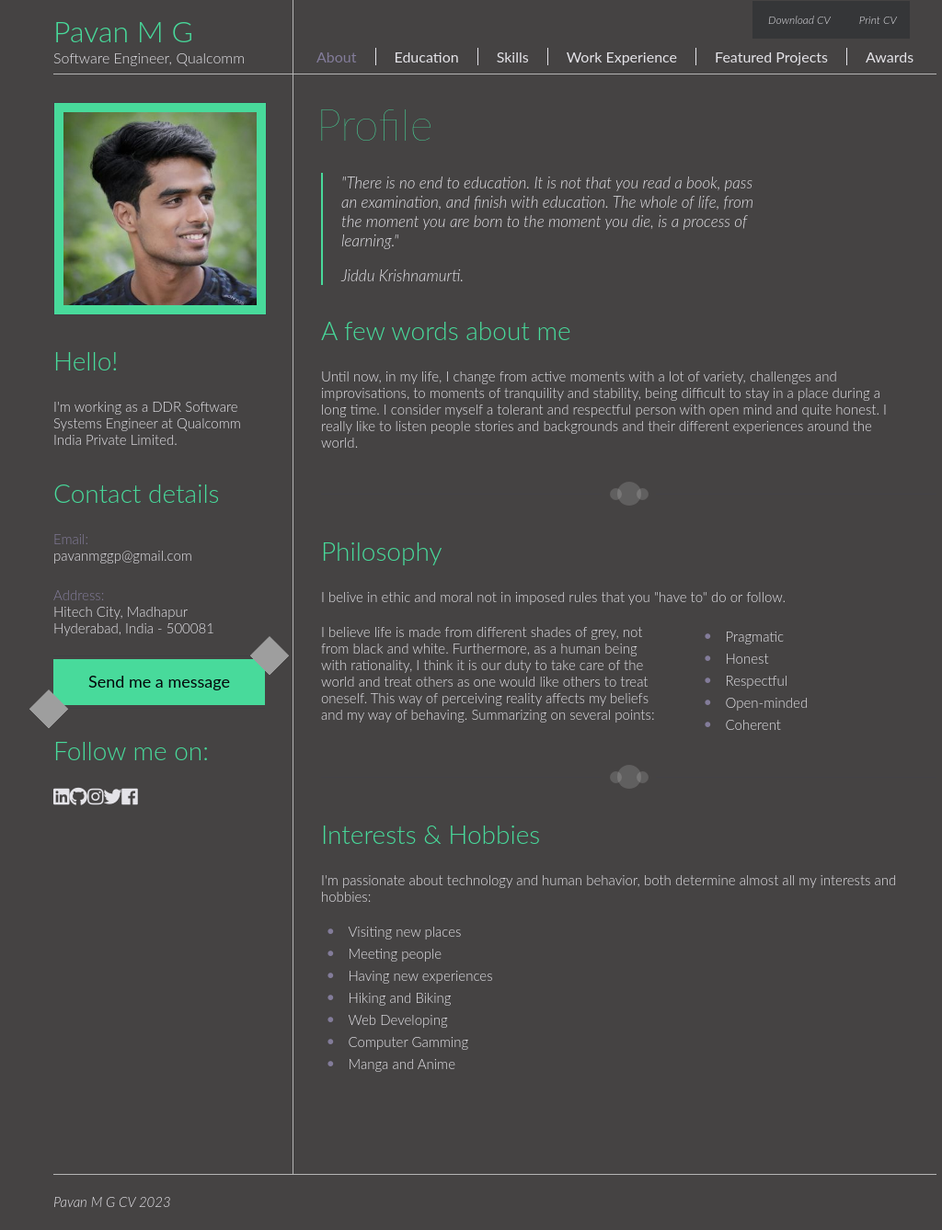
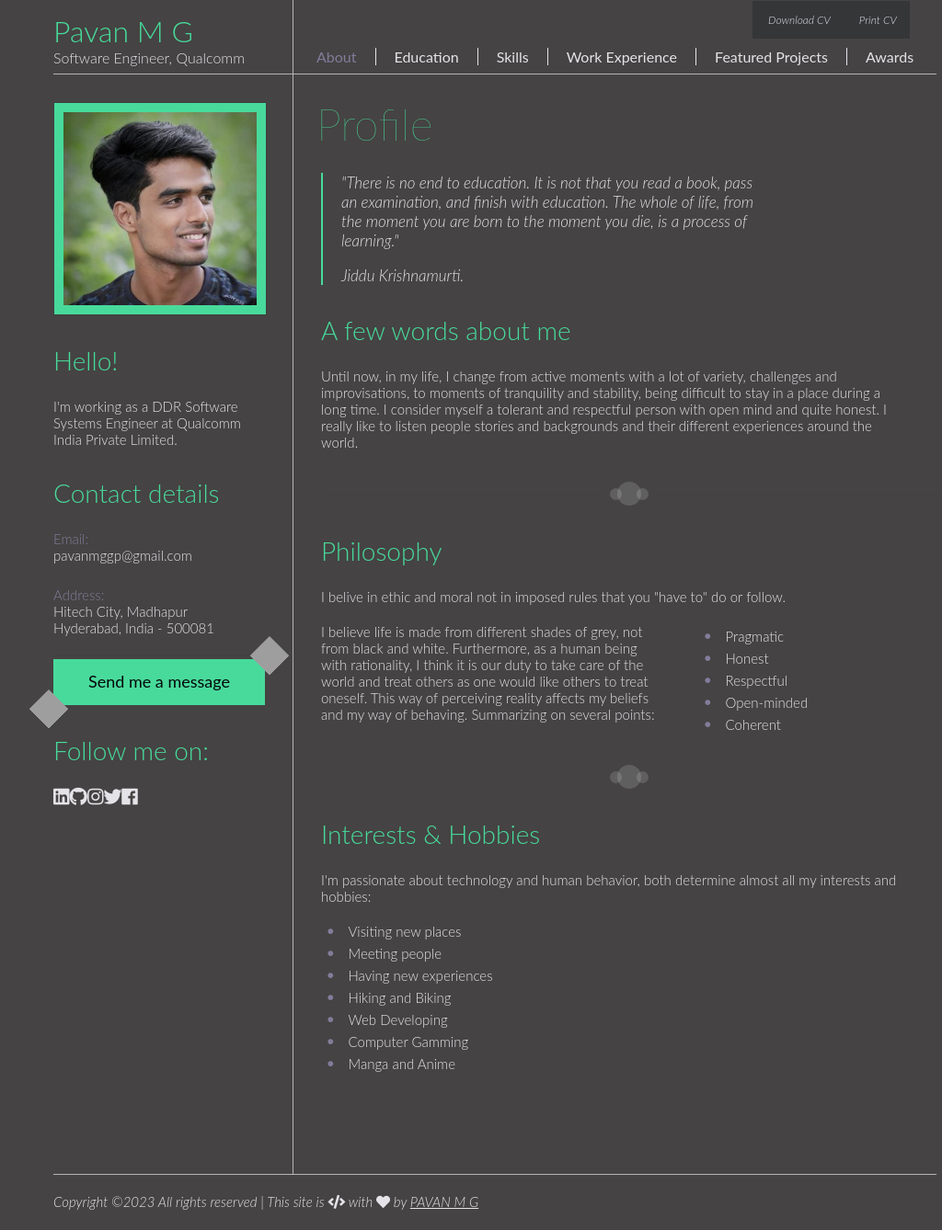
Before and after one commit to pavan-mg/pavan-mg.github.io, a Jekyll site: the page built from index.html, in a window 1280 px wide. Shown: the whole page at 92% size, without its empty margins (102-1126 px from the left). Built offline with Jekyll 4.4.1, drawn with Linux system fonts in a browser that asks for light colours.

Commit message:
Update default.html

```diff
--- a/_layouts/default.html
+++ b/_layouts/default.html
@@ -125,6 +125,9 @@
       <div class="clear"></div>
       <!-- FOOTER -->
       <div id="footer">
-        <p class="footer_name">Pavan M G CV 2023</p>
+        <p class="footer_name">Copyright ©2023 All rights reserved | This site is
+          <i class="fas fa-code"></i> with <i class="fas fa-heart"></i> by
+          <a class="sp" href="https://www.github.com/pavan-mg"
+            ><span> PAVAN M G </span></a</p>
       </div>
 		</div>
```
